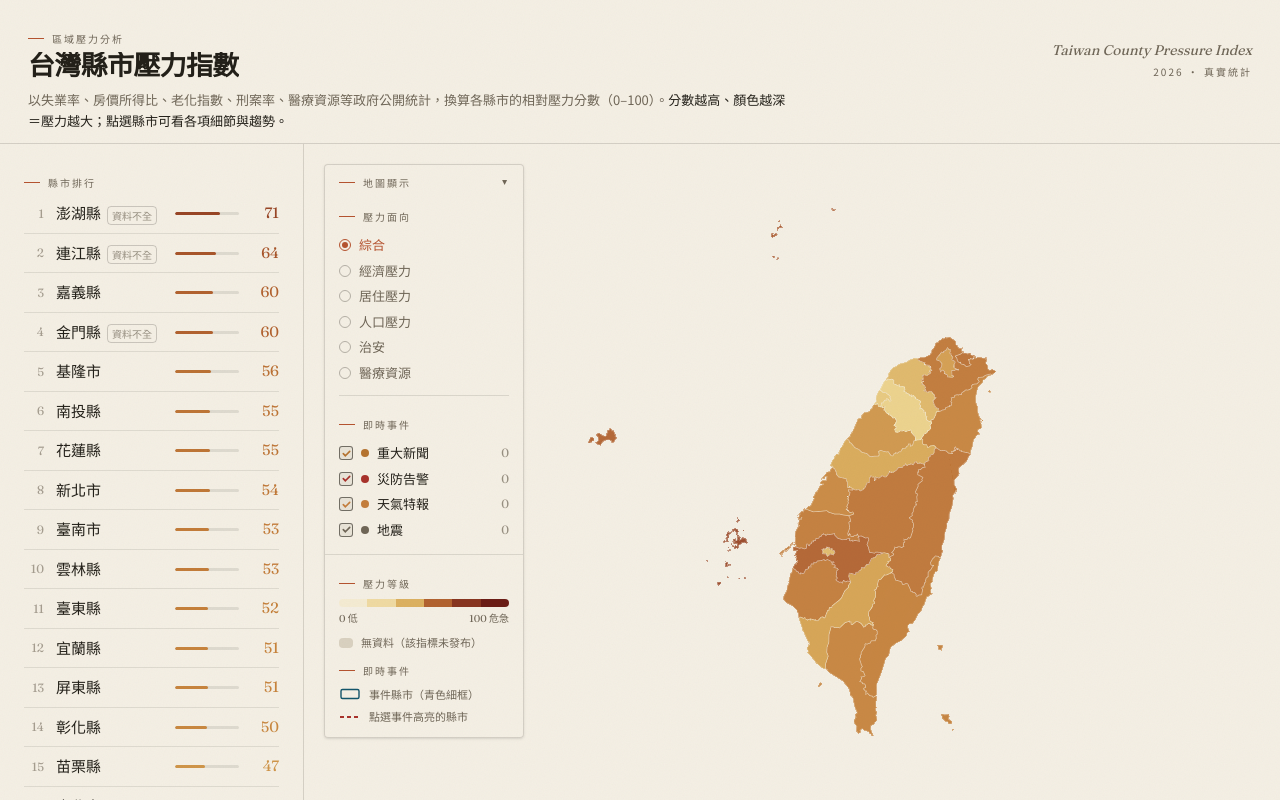
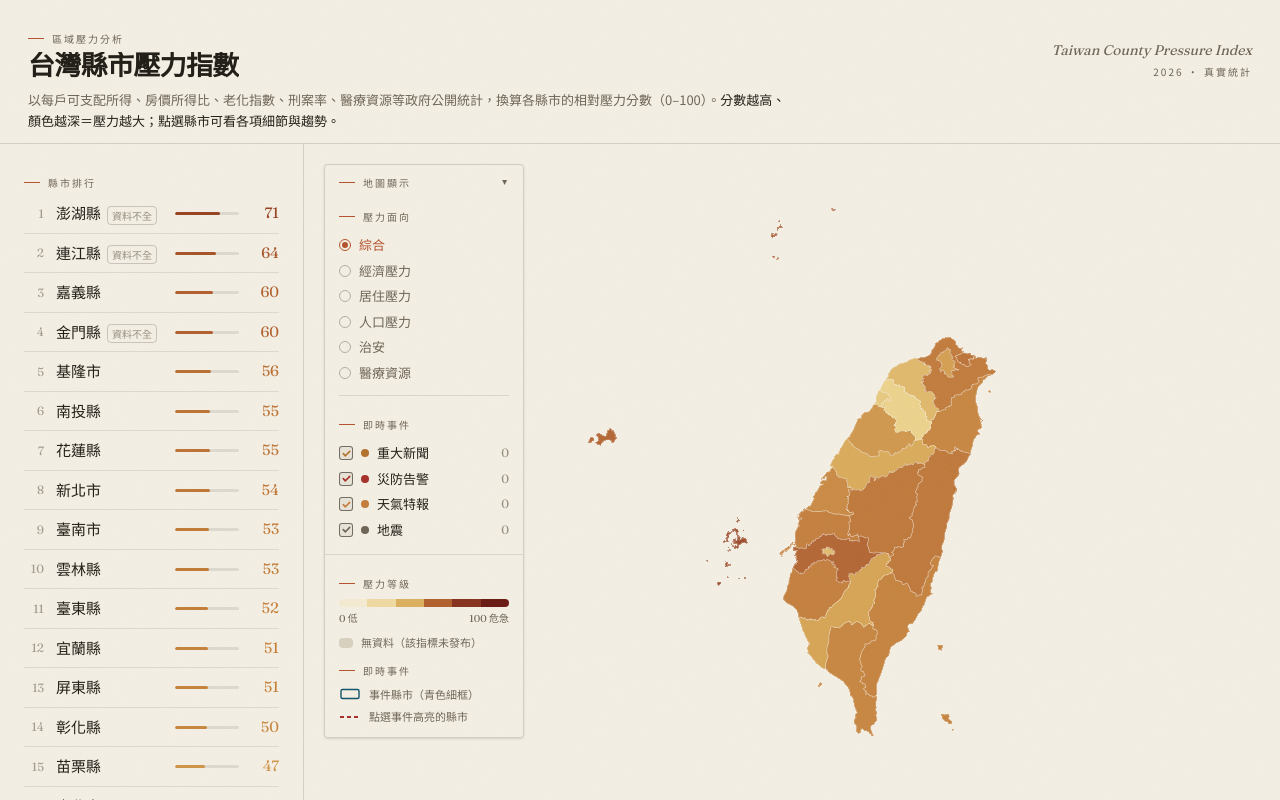
Before and after one commit to weryk153/taiwan-pressure-map, a React (Vite) app: page / in a window 1280 px wide. Built offline with nearby package versions, Linux system fonts and the light colour scheme; no server answers.

Commit message:
fix: 殘留的「失業率」文字改為「每戶可支配所得」
經濟指標早已改用每戶可支配所得，但首屏 lede、註解與 README 仍寫失業率。

```diff
--- a/src/components/ControlPanel.tsx
+++ b/src/components/ControlPanel.tsx
@@ -3,7 +3,7 @@ import { METRIC_KEYS, type CountyRisk, type MetricKey } from '@/lib/types'
 
 type ColorBy = 'composite' | MetricKey
 
-// 缺幾項指標（離島常缺房價所得比、失業率）→ 分數僅供參考
+// 缺幾項指標（離島常缺房價所得比、每戶可支配所得）→ 分數僅供參考
 const missingCount = (r: CountyRisk): number =>
   METRIC_KEYS.filter((k) => r.subScores[k] == null).length
 
--- a/src/lib/types.ts
+++ b/src/lib/types.ts
@@ -23,7 +23,7 @@ export interface CountyRisk {
   name: string
   score: number | null
   subScores: Partial<Record<MetricKey, number>>
-  rawValues: Partial<Record<MetricKey, number>> // 原始真實值（失業率%/老化指數/刑案率/病床/房價所得比）
+  rawValues: Partial<Record<MetricKey, number>> // 原始真實值（每戶可支配所得/老化指數/刑案率/病床/房價所得比）
   confidence: number
   asOf: string | null
   hasData: boolean
--- a/src/locales/zh-Hant.json
+++ b/src/locales/zh-Hant.json
@@ -2,7 +2,7 @@
   "app": {
     "title": "台灣縣市壓力指數",
     "subtitle": "各縣市綜合壓力指數",
-    "lede": "以失業率、房價所得比、老化指數、刑案率、醫療資源等政府公開統計，換算各縣市的相對壓力分數（0–100）。",
+    "lede": "以每戶可支配所得、房價所得比、老化指數、刑案率、醫療資源等政府公開統計，換算各縣市的相對壓力分數（0–100）。",
     "ledeKey": "分數越高、顏色越深＝壓力越大；點選縣市可看各項細節與趨勢。"
   },
   "metrics": {
```
Also changed, not shown: 1 other file (tests, documents, lock files or other folders).
